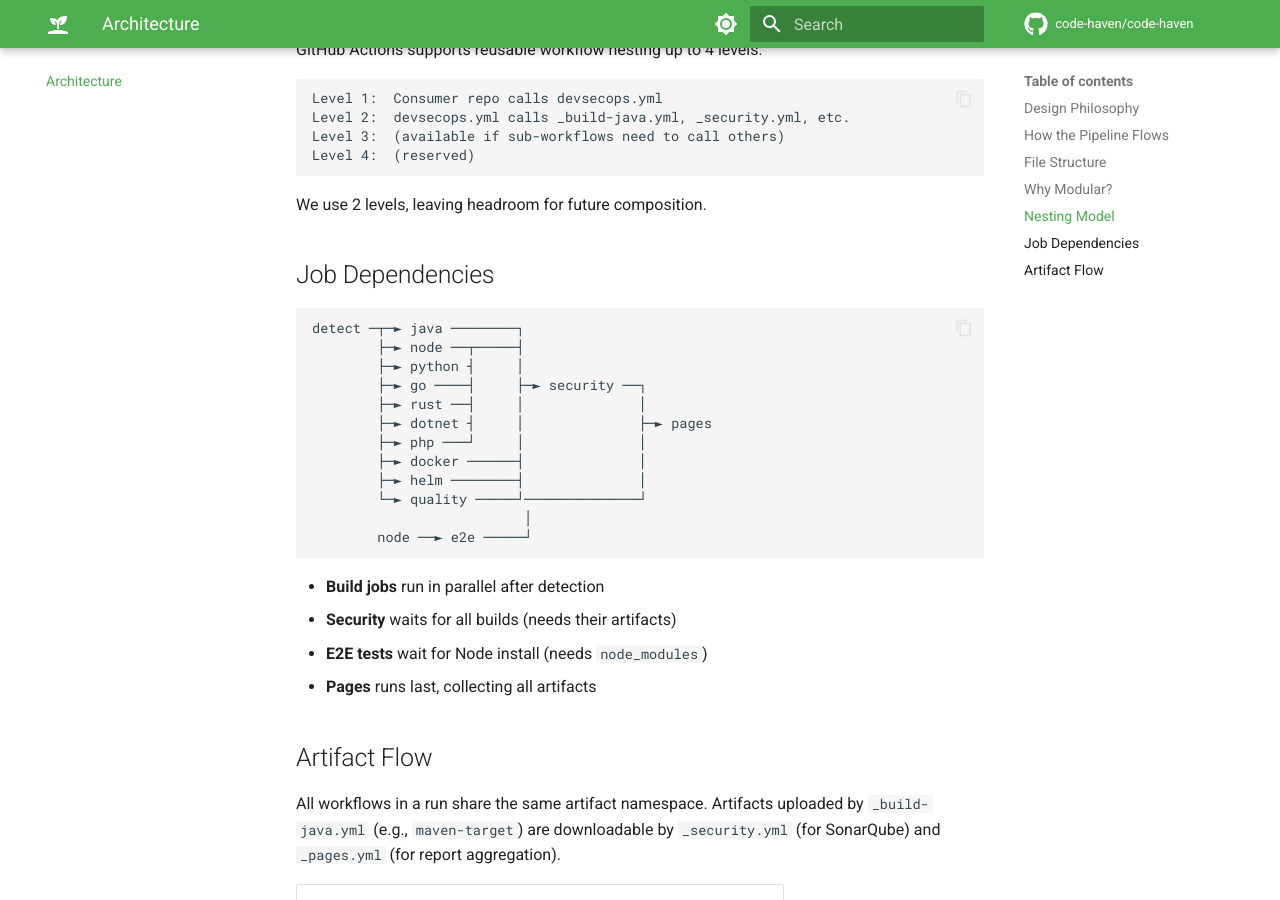
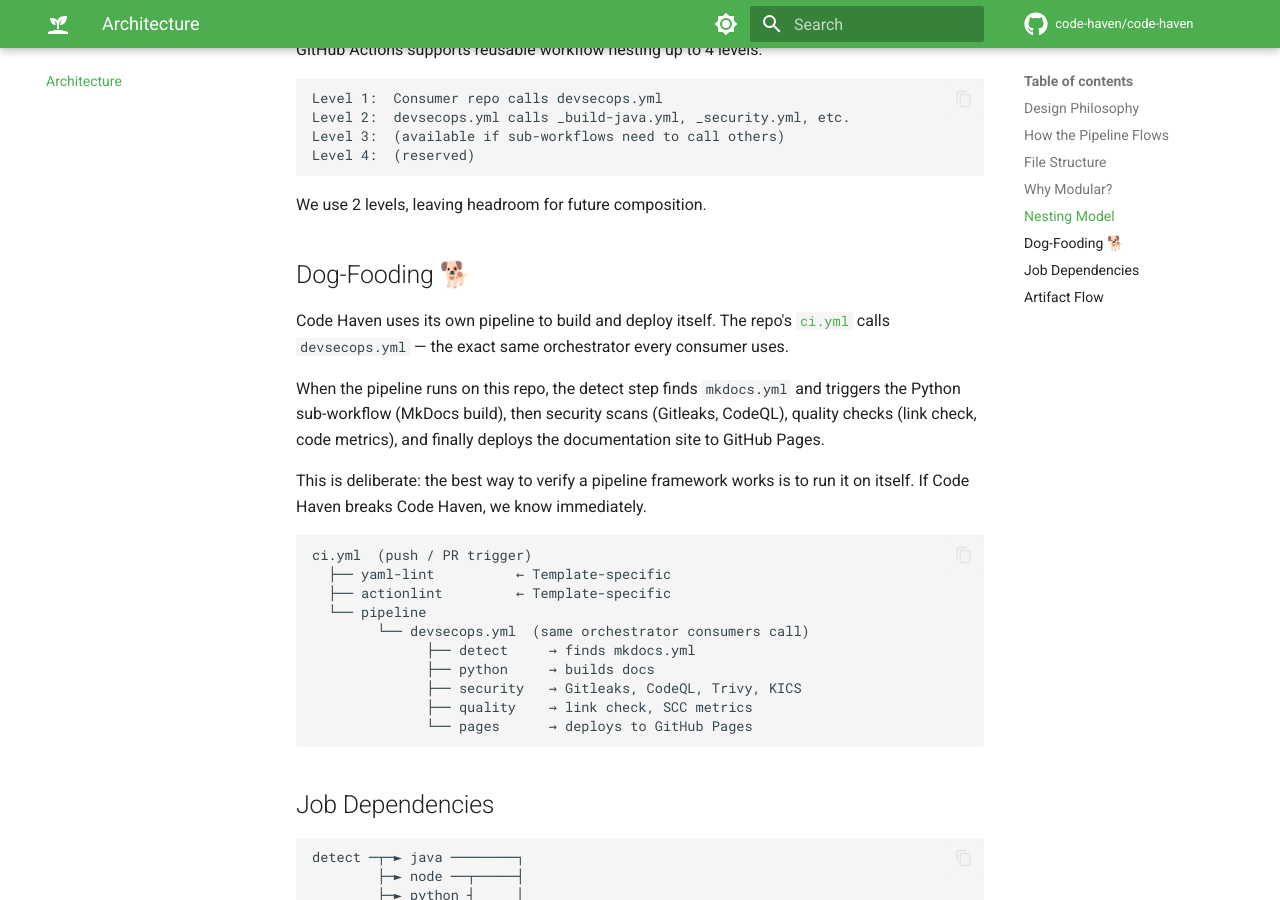
Before and after one commit to roachseb/code-haven, an MkDocs documentation site: the page built from docs/architecture.md, in a window 1280 px wide and 900 px high, scrolled down 2110 px. Built offline with MkDocs 1.6.1 and Material for MkDocs 9.7.7, drawn with Linux system fonts in a browser that asks for light colours; comment, search, counter and statistics services are not loaded; some of the changed text lies outside the part shown.

Commit message:
Refactor CI pipeline: enhance documentation, consolidate workflows, and implement dog-fooding practices

````diff
--- a/docs/architecture.md
+++ b/docs/architecture.md
@@ -59,7 +59,7 @@
 ├── _quality.yml           # ✨ CodeClimate + SCC metrics + link check
 ├── _helm.yml              # ⎈ Helm lint + OCI package push
 ├── _pages.yml             # 📄 Aggregate reports → GitHub Pages
-└── docs.yml               # 📚 Deploy this documentation site
+└── ci.yml                 # 🐕 Dog-fooding — this repo uses its own pipeline!
 
 actions/
 ├── toolkit/               # 🔧 Environment init (CA certs, debug, scripts)
@@ -93,6 +93,33 @@
 ```
 
 We use 2 levels, leaving headroom for future composition.
+
+## Dog-Fooding 🐕
+
+Code Haven uses its own pipeline to build and deploy itself. The repo's
+[`ci.yml`](https://github.com/code-haven/code-haven/blob/main/.github/workflows/ci.yml)
+calls `devsecops.yml` — the exact same orchestrator every consumer uses.
+
+When the pipeline runs on this repo, the detect step finds `mkdocs.yml` and
+triggers the Python sub-workflow (MkDocs build), then security scans (Gitleaks,
+CodeQL), quality checks (link check, code metrics), and finally deploys the
+documentation site to GitHub Pages.
+
+This is deliberate: the best way to verify a pipeline framework works is to
+run it on itself. If Code Haven breaks Code Haven, we know immediately.
+
+```
+ci.yml  (push / PR trigger)
+  ├── yaml-lint          ← Template-specific
+  ├── actionlint         ← Template-specific
+  └── pipeline
+        └── devsecops.yml  (same orchestrator consumers call)
+              ├── detect     → finds mkdocs.yml
+              ├── python     → builds docs
+              ├── security   → Gitleaks, CodeQL, Trivy, KICS
+              ├── quality    → link check, SCC metrics
+              └── pages      → deploys to GitHub Pages
+```
 
 ## Job Dependencies
 
````
Also changed, not shown: README.md (+25 -2 lines), requirements.txt (added, +8 -0 lines), 2 other files.
